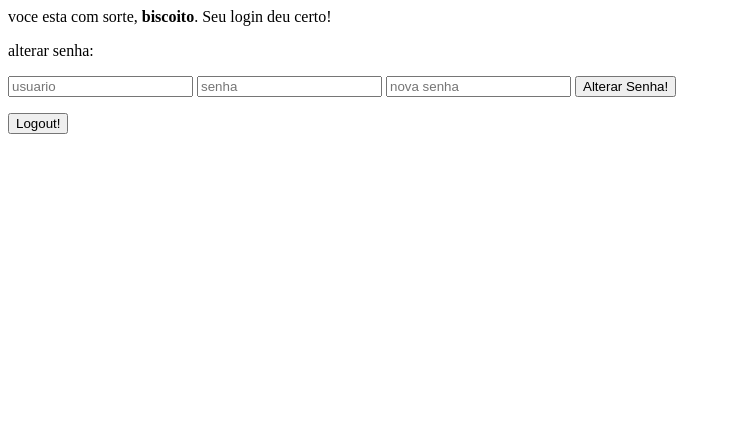
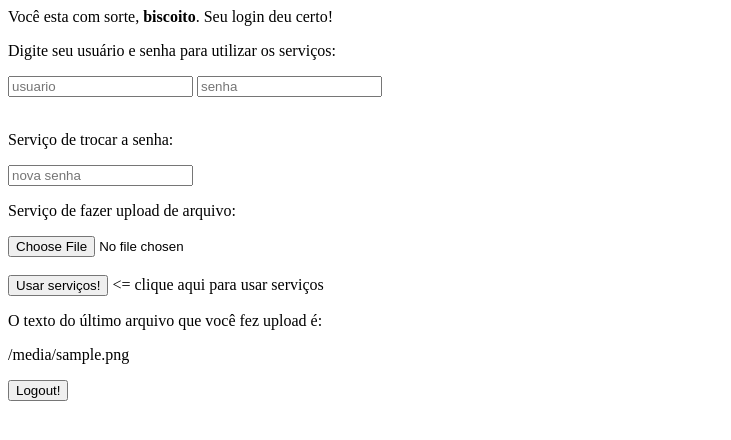
Before and after one commit to TailsGameDev/ExerciciosDjango, a Django app: template mysite/myapp/templates/loginDeuBom.html in a window 1280 px wide. Shown: the top 440 px of the page, without its empty margins (0-731 px from the left). Run offline with Django 3.2, Linux system fonts and the light colour scheme; data comes from the database, SQL or seed files in the repository; both versions use the stored data as it was after the commit; the template is opened without the code that fills it: values that come from a table or form of the project are taken from there, most other values are stand-ins (such as "Sample title", 1, 10 or a date in 2020).

Commit message:
funcionalidade de upload de arquivos e ver seu texto

```diff
--- a/mysite/myapp/models.py
+++ b/mysite/myapp/models.py
@@ -3,6 +3,7 @@ from django.db import models
 class Usuario(models.Model):
     usuario = models.CharField(max_length=150)
     senha = models.CharField(max_length=20)
+    file = models.FileField(upload_to='uploadedFiles')
 
     def __str__(self):
         return self.usuario
--- a/mysite/myapp/templates/loginDeuBom.html
+++ b/mysite/myapp/templates/loginDeuBom.html
@@ -1,12 +1,23 @@
-<p>voce esta com sorte, <b>{{ usuario }}</b>. Seu login deu certo!</p>
+<p>Você esta com sorte, <b>{{ usuario }}</b>. Seu login deu certo!</p>
 
-<p>alterar senha:</p>
-<form method="post", action=" {% url 'alterarSenha' %} ">
+<p>Digite seu usuário e senha para utilizar os serviços:</p>
+<form method="post", action=" {% url 'usarServicos' %} ", enctype="multipart/form-data">
         {% csrf_token %}
         <input type="text" name="usuario" id="usuario" placeholder="usuario"/>
         <input type="text" name="senha" id="senha" placeholder="senha"/>
+        <br>
+        <br>
+        <p>Serviço de trocar a senha:</p>
         <input type="text" name="novasenha" id="novasenha" placeholder="nova senha"/>
-        <button type="submit">Alterar Senha!</button>
+        <br>
+        <p>Serviço de fazer upload de arquivo:</p>
+        <input type="file" name="file" id="file" placeholder="file">
+        <br>
+        <br>
+        <button type="submit">Usar serviços!</button>  <= clique aqui para usar serviços
 </form>
 
+<p>O texto do último arquivo que você fez upload é:</p>
+<p>{{ txtFile }}</p>
+
 <a href='login'><button>Logout!</button></a>
--- a/mysite/myapp/urls.py
+++ b/mysite/myapp/urls.py
@@ -1,10 +1,10 @@
 from django.urls import path, include
-from .views import helloApp, loginSubmit, login, alterarSenha, criarUsuario
+from .views import helloApp, loginSubmit, login, usarServicos, criarUsuario
 
 urlpatterns = [
     path('', helloApp, name='helloApp'),
     path('login', login, name='login'),
     path('loginSubmit', loginSubmit, name='loginSubmit'),
-    path('alterarSenha', alterarSenha, name='alterarSenha'),
+    path('usarServicos', usarServicos, name='usarServicos'),
     path('criarUsuario', criarUsuario, name='criarUsuario'),
 ]
--- /dev/null
+++ b/uploadedFiles/murilo.txt
@@ -0,0 +1 @@
+MURILOOOOOOOOOO
--- /dev/null
+++ b/uploadedFiles/murilo_1RfxeqK.txt
@@ -0,0 +1 @@
+MURILOOOOOOOOOO
```
Also changed, not shown: mysite/myapp/views.py (+25 -4 lines), mysite/db.sqlite3, mysite/myapp/migrations/0003_usuario_file.py (added), mysite/myapp/migrations/0004_auto_20191219_2338.py (added), 2 other files.
